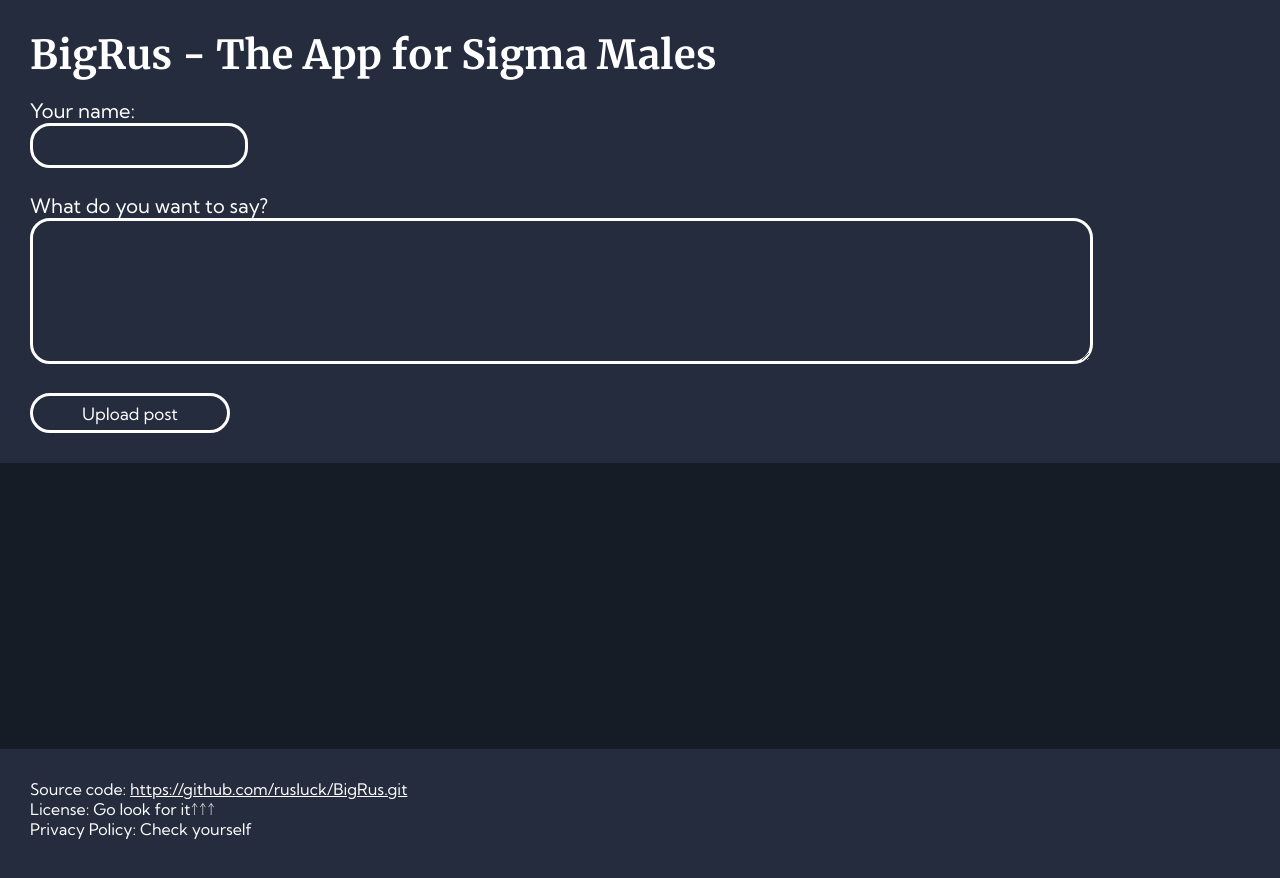
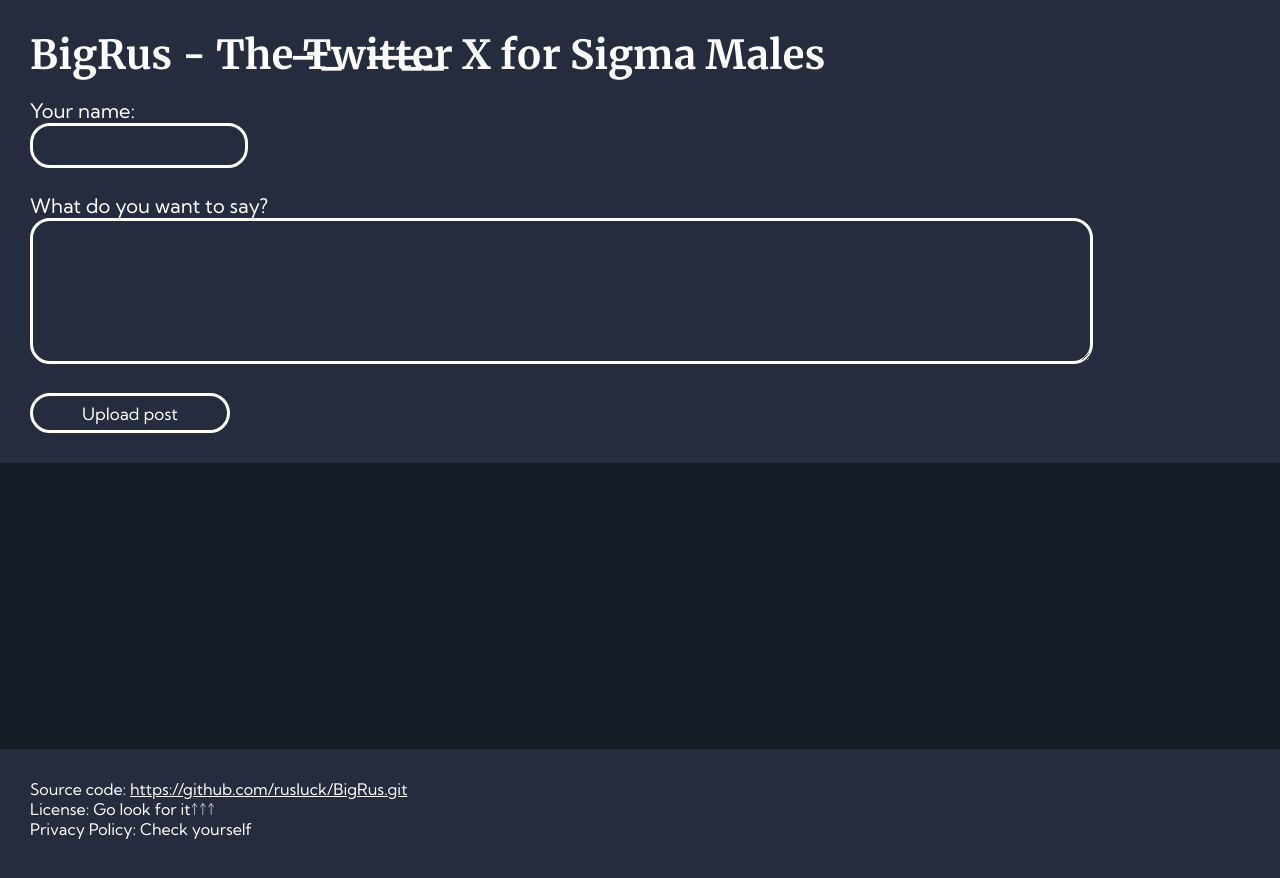
Before and after one commit to rflare/CampfireClient, a React (Vite) app: page / in a window 1280 px wide. Shown: the top 878 px of the page. Built offline with nearby package versions, Linux system fonts and the light colour scheme; no server answers.

Commit message:
Changed main title

```diff
--- a/src/TopSection.jsx
+++ b/src/TopSection.jsx
@@ -5,7 +5,7 @@
 export function TopSection({ username, setUsername, bodyText, setBodyText}) {
     return (
         <header>
-            <h1>BigRus - The App for Sigma Males</h1><br/>
+            <h1>BigRus - The  ̶T̶w̶i̶t̶t̶e̶r̶ X for Sigma Males</h1><br/>
 
             <label>Your name:</label><br/>
             <input type="text" value={username} maxLength="30" onChange={(e) => setUsername(e.target.value)}/><br/>
```
